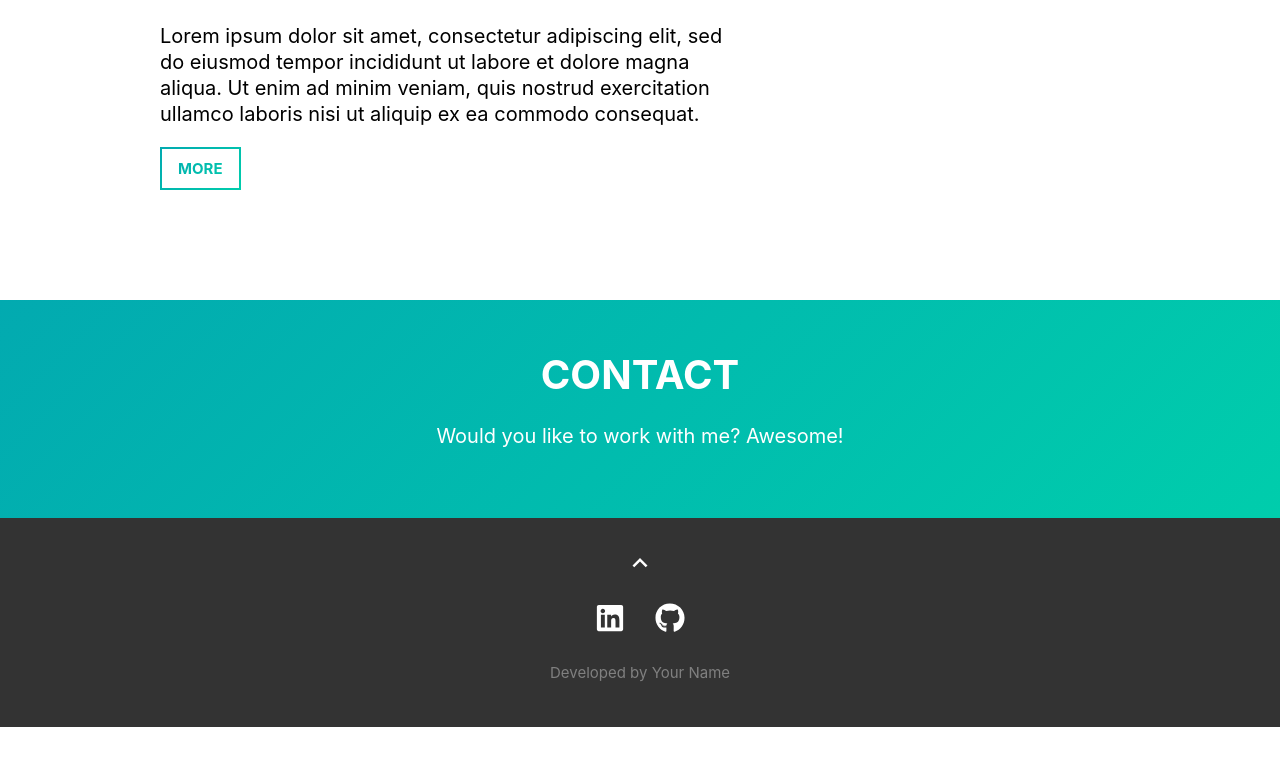
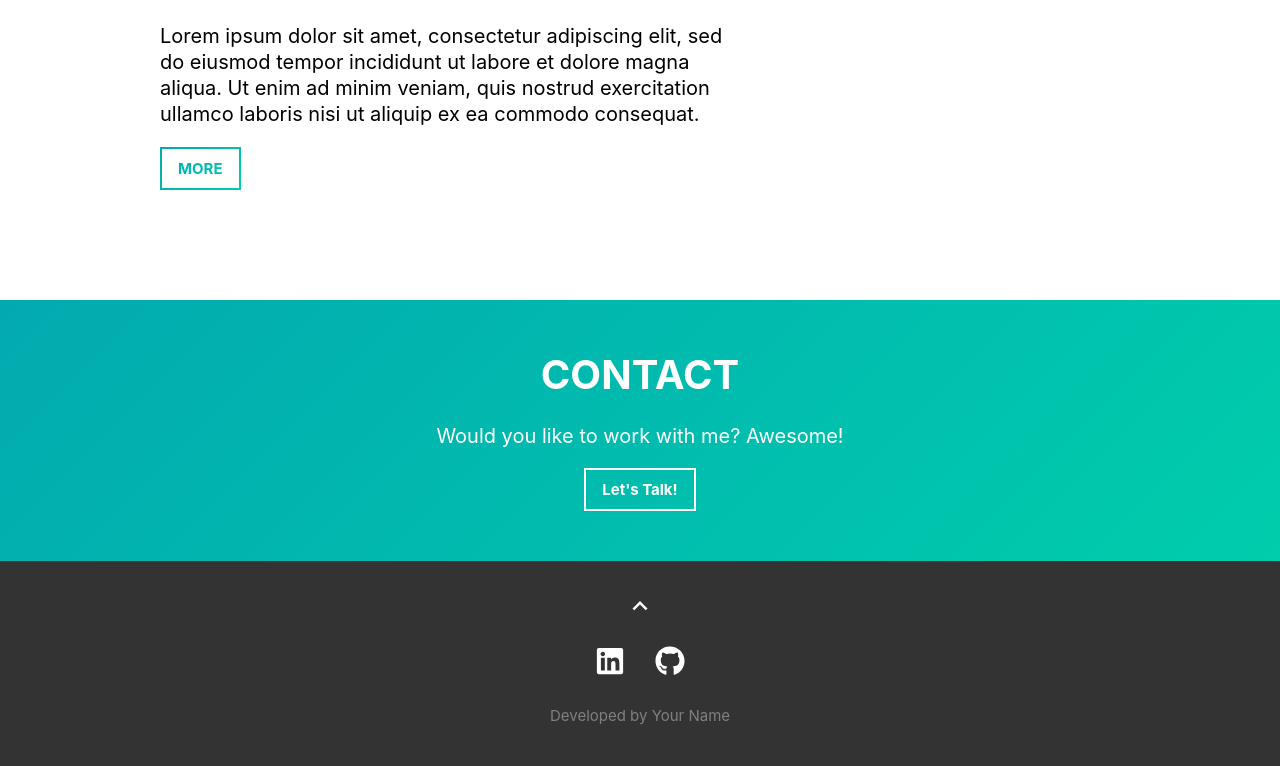
Before and after one commit to dordieux/Next-Jamstack-blog-template, a Next.js app: page / in a window 1280 px wide. Shown: the part 1772-2538 px from the top of the page. Before the commit the page ends 2499 px from the top, so only its background shows below. Built offline with nearby package versions, Linux system fonts and the light colour scheme.

Commit message:
add mailto to contact form

```diff
--- /dev/null
+++ b/src/molecules/common/AnimatedLinkButton.tsx
@@ -0,0 +1,21 @@
+import React from "react";
+import Link from "next/link";
+
+import AnimatedButton from "../../atoms/common/AnimatedButton";
+
+export default function AnimatedLink(props: Props) {
+  return (
+    <Link href={props.to}>
+      <a target={props.blank ? "_blank" : null}>
+        <AnimatedButton color={props.color}>{props.children}</AnimatedButton>
+      </a>
+    </Link>
+  );
+}
+
+type Props = {
+  color?: "main" | "white";
+  to: string;
+  children: string;
+  blank?: boolean;
+};
--- a/src/organisms/Contact.tsx
+++ b/src/organisms/Contact.tsx
@@ -1,5 +1,7 @@
 import React from "react";
 import { css } from "@emotion/react";
+
+import AnimatedLinkButton from "../molecules/common/AnimatedLinkButton";
 
 export default function Contact() {
   return (
@@ -7,6 +9,9 @@ export default function Contact() {
       <div css={continaer}>
         <h3 css={title}>CONTACT</h3>
         <p>Would you like to work with me? Awesome!</p>
+        <AnimatedLinkButton to="mailto:email@gmail.com" color="white">
+          Let's Talk!
+        </AnimatedLinkButton>
       </div>
     </section>
   );
```
